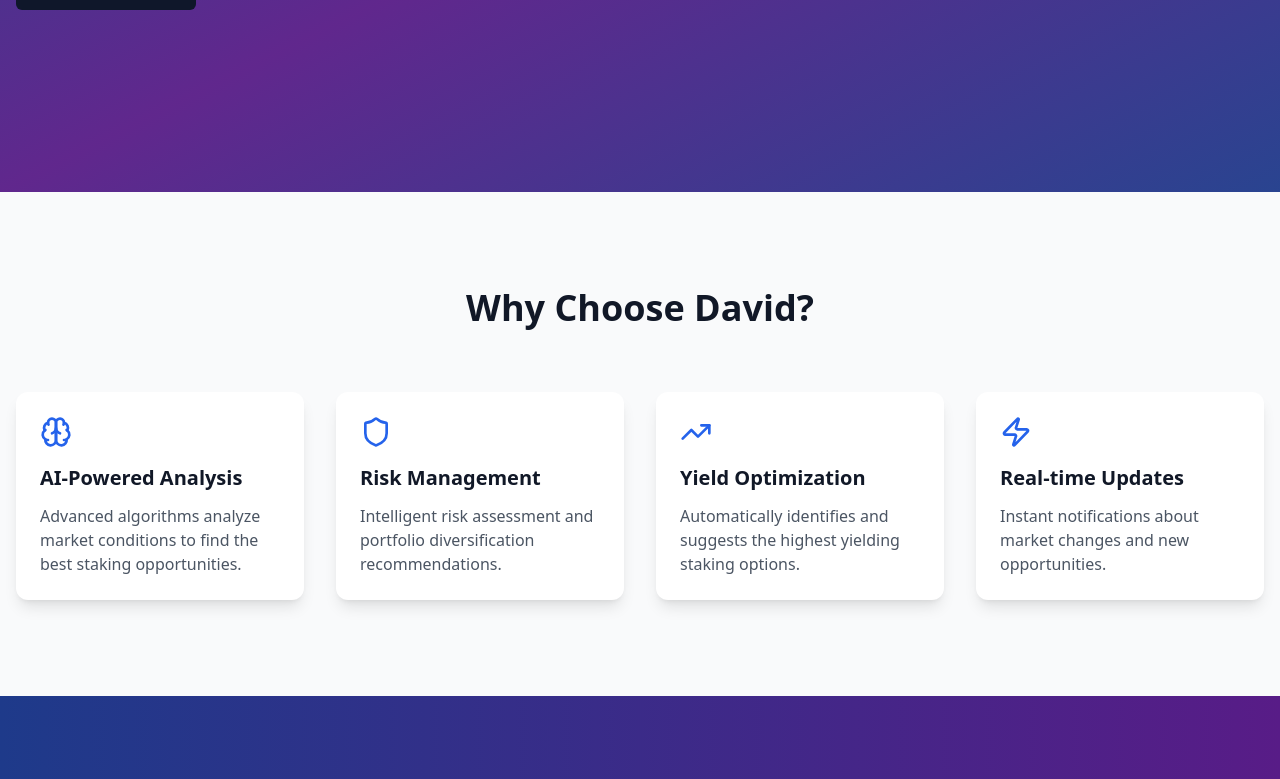
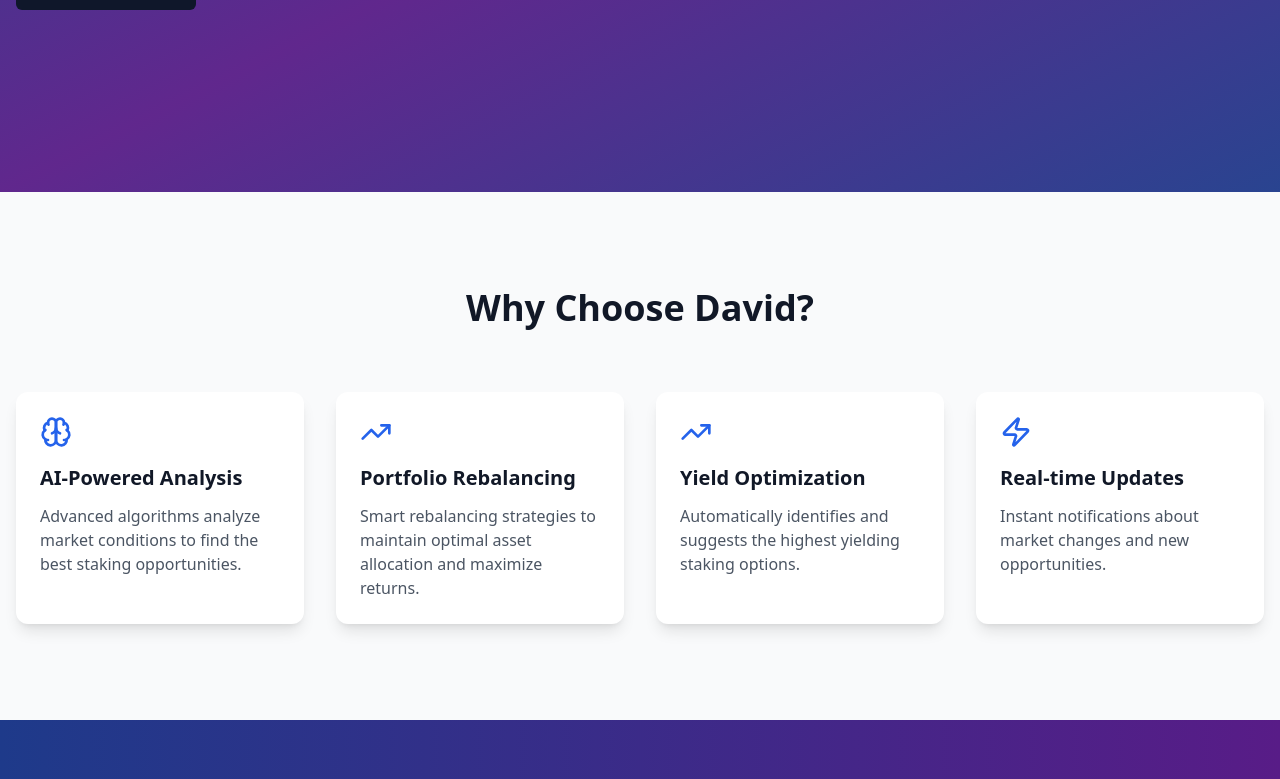
Before and after one commit to abhi5800/david-defi-helper, a React (Vite) app: page / in a window 1280 px wide. Shown: the part 448-1227 px from the top of the page. Built offline with nearby package versions, Linux system fonts and the light colour scheme.

Commit message:
Highlight Portfolio Rebalancing
Updated the Features component to replace the "Risk Management" feature with a new focus on portfolio rebalancing, emphasizing David's capability to assist users in optimizing their investment strategies.
[skip gpt_engineer]

```diff
--- a/src/components/Features.tsx
+++ b/src/components/Features.tsx
@@ -7,9 +7,9 @@ const features = [
     description: "Advanced algorithms analyze market conditions to find the best staking opportunities."
   },
   {
-    icon: <Shield className="h-8 w-8" />,
-    title: "Risk Management",
-    description: "Intelligent risk assessment and portfolio diversification recommendations."
+    icon: <TrendingUp className="h-8 w-8" />,
+    title: "Portfolio Rebalancing",
+    description: "Smart rebalancing strategies to maintain optimal asset allocation and maximize returns."
   },
   {
     icon: <TrendingUp className="h-8 w-8" />,
```
